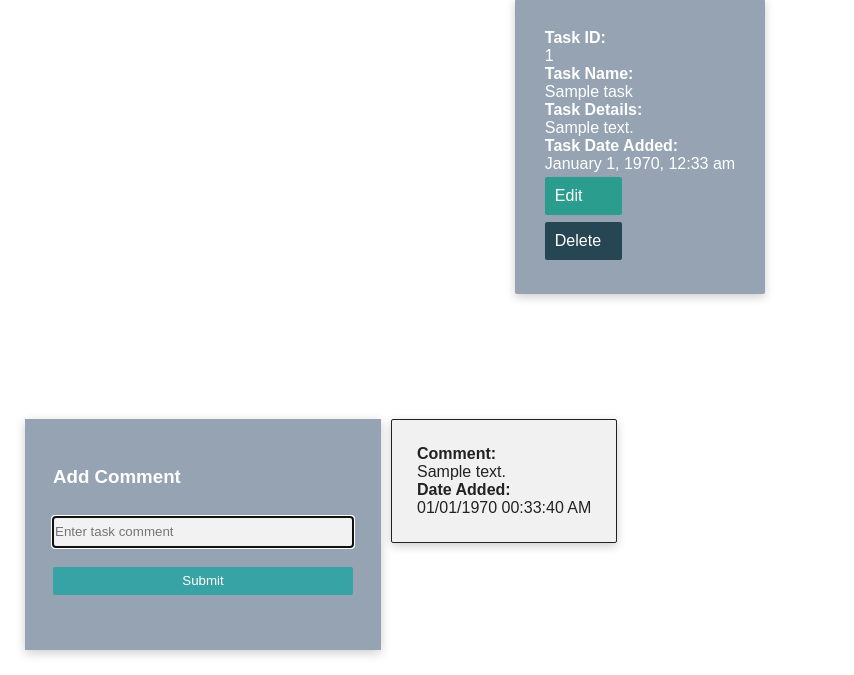
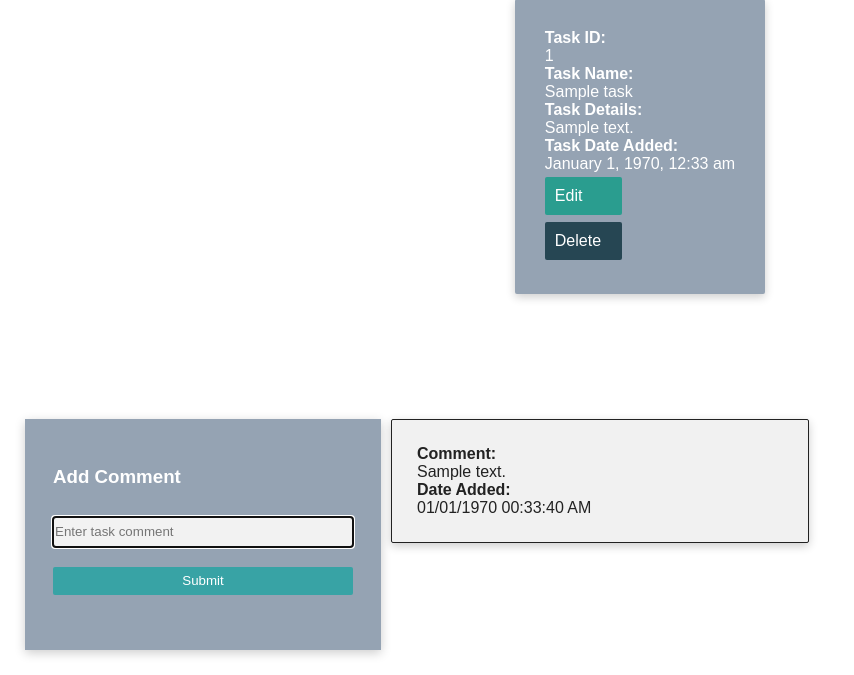
Before and after one commit to trisv/taskmint-prac-project, a PHP site: page /task.php?task_id=1 in a window 1280 px wide; the page is wider, and only the part inside the window is pictured. Shown: the part 181-856 px from the top of that part, without its empty margins (0-854 px from the left). Run offline with PHP 8.4, Linux system fonts and the light colour scheme; the visitor is signed in with stand-in values (Sample User, id 1); tables that the repository leaves empty or names only in its code hold one stand-in row (values such as "Sample post"); some web fonts are replaced.

Commit message:
Comment styling update

```diff
--- a/resources/css/style.css
+++ b/resources/css/style.css
@@ -346,7 +346,7 @@ form input[type="submit"]:hover {
 .display-comment-box {
   display:flex;
   flex-flow: column;
-  width:auto;
+  width:40%;
   height:auto;
   border:1px solid #222222;
   background-color:#f1f1f1;
```
